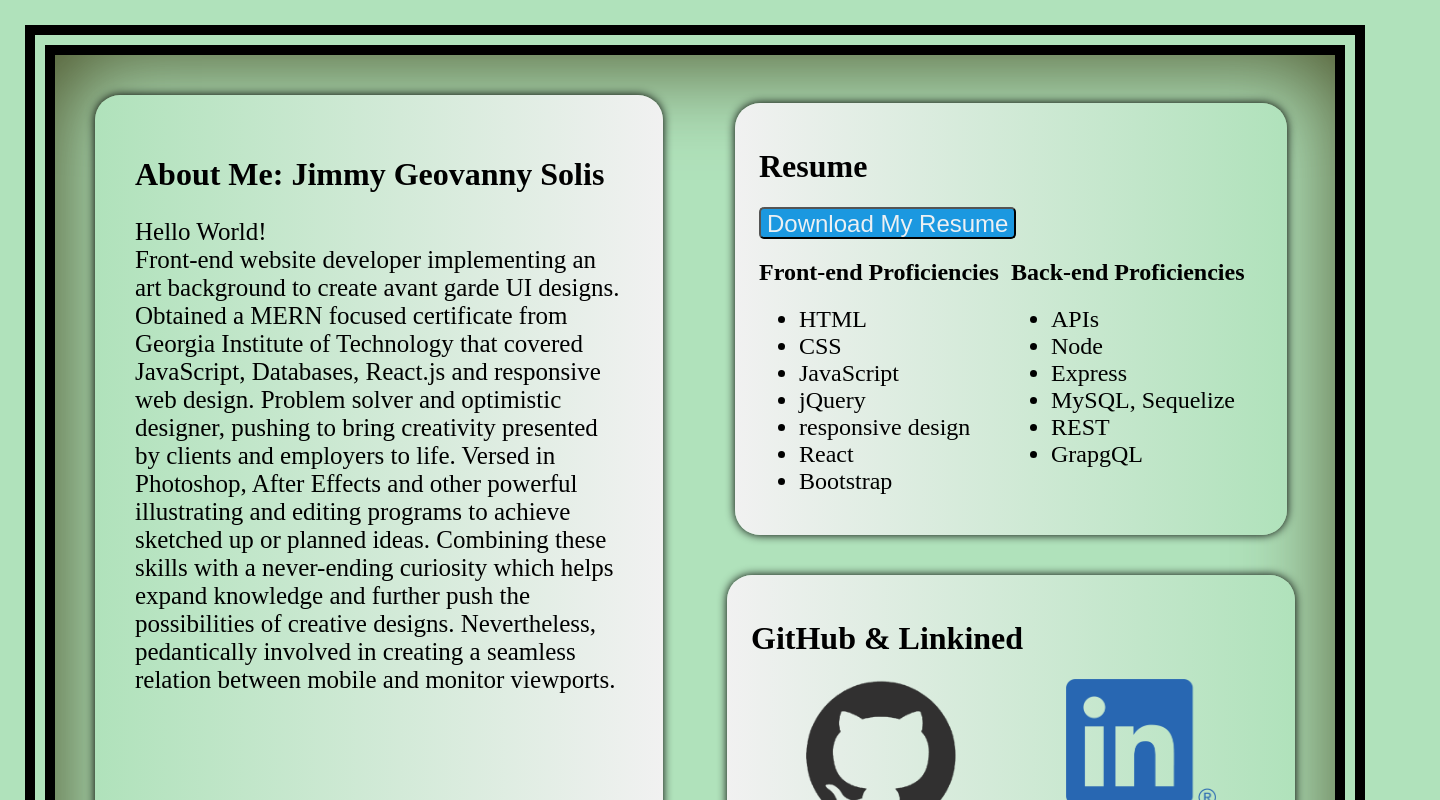
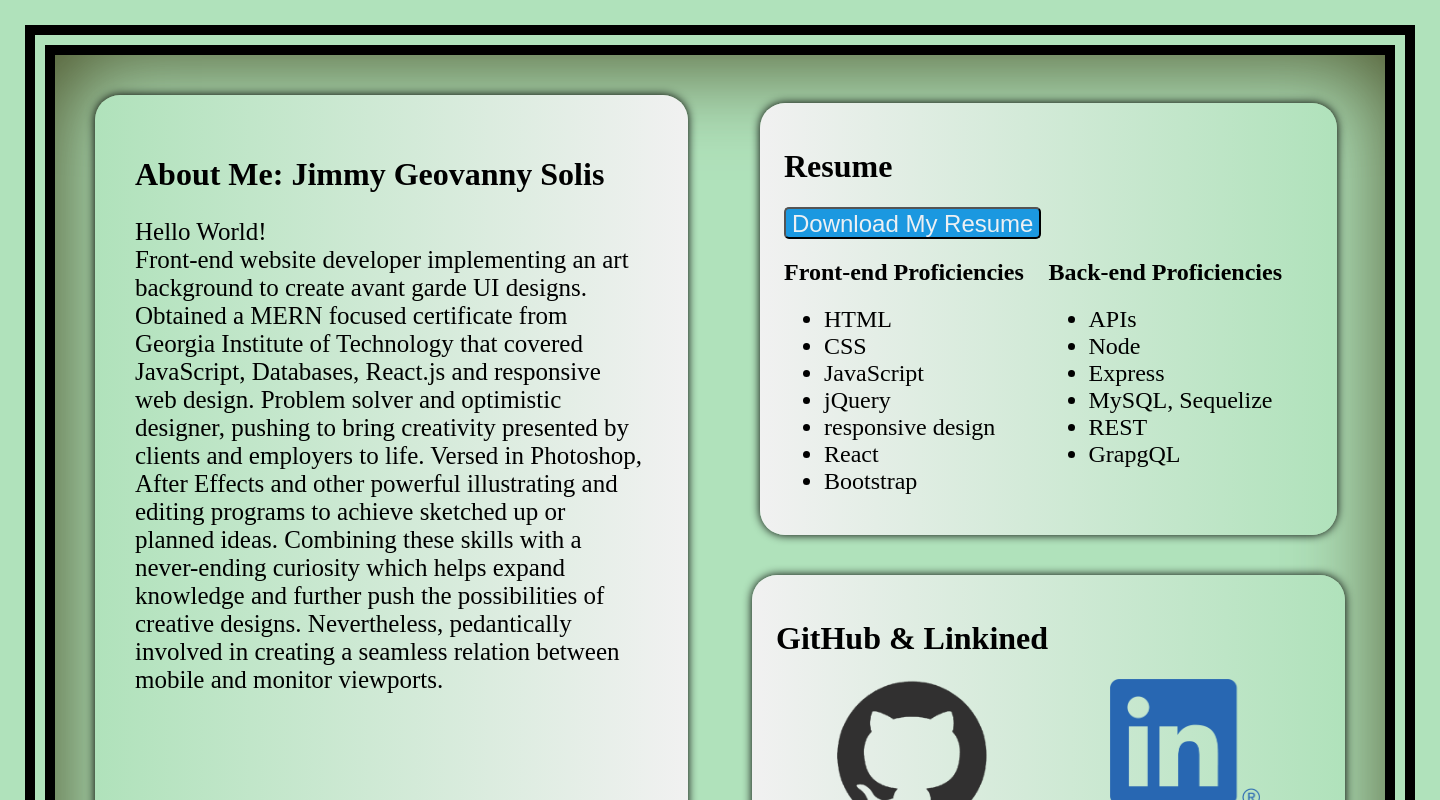
Before and after one commit to JimmySolis/Front-End-Developer, a React (Create React App) app: page /About in a window 1280 px wide. Shown: the top 800 px of the page, 1440 px wide, since content can reach past the window. Built offline with nearby package versions, Linux system fonts and the light colour scheme.

Commit message:
fixing media query

```diff
--- a/src/assets/about.css
+++ b/src/assets/about.css
@@ -75,9 +75,9 @@
 @media screen and (max-width: 1440px) {
     html {
         height: 900px;
-        width: 100%;
+        width: 1330px;
         overflow-y: scroll;
-        overflow-x:scroll;
+        overflow-x: hidden;
     }
 }
 
@@ -155,7 +155,7 @@
 @media screen and (max-width: 428px) {
 
     html {
-        height: 2700px;
+        height: 2760px;
         width: auto;
         overflow-y: scroll;
         overflow-x: hidden;
```
Also changed, not shown: src/assets/style.css (+76 -0 lines).
